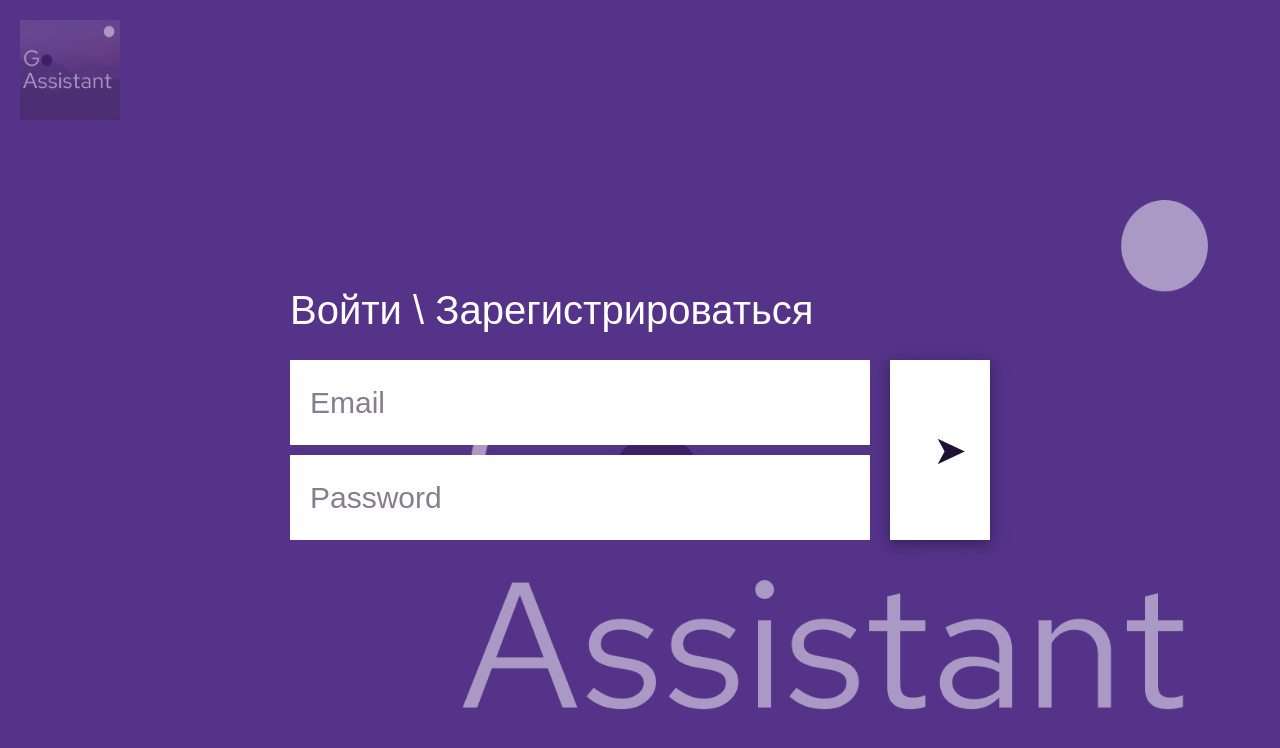
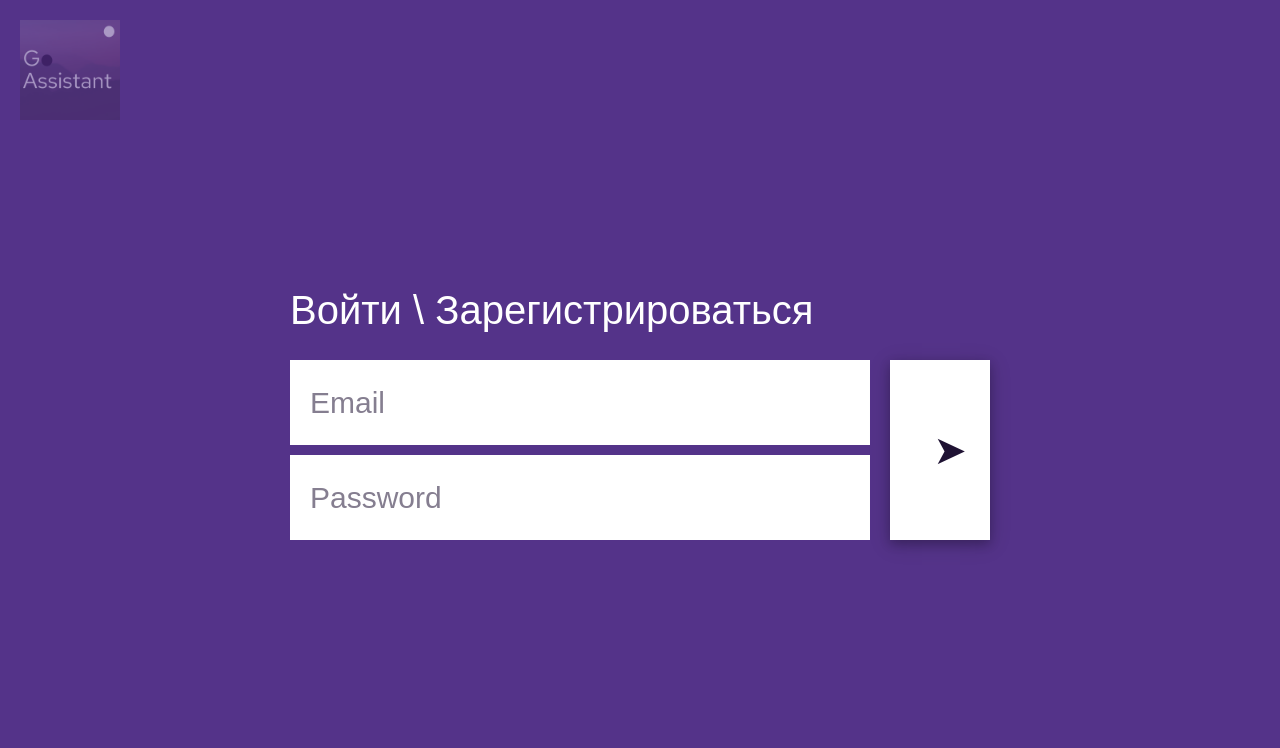
Before and after one commit to dudosyka/goAssistant, a Vue app: page /login in a window 1280 px wide. Shown: the top 748 px of the page. Built offline with nearby package versions, Linux system fonts and the light colour scheme.

Commit message:
;lszfhjv;ksdfjnh

```diff
--- a/src/assets/styles/side.css
+++ b/src/assets/styles/side.css
@@ -77,3 +77,16 @@
 #recommendedHelpersLabel {
   white-space: nowrap;
 }
+.w3-purple {
+  background: #1f1233  !important;
+  padding: 15px !important;
+}
+#modalHeader {
+  margin: none !important;
+}
+.w3-container {
+  font-size: 20px;
+}
+.w3-modal {
+  background:hsla(287, 100%, 9%, 0.5) !important;
+}
--- a/src/assets/styles/style.css
+++ b/src/assets/styles/style.css
@@ -2,10 +2,10 @@ body {
   margin: 0;
   font-family: sans-serif;
   background-color: #543389 !important;
-  background-image: url('../../assets/logo-bg.png'), url('../../assets/logo.png') !important;
+  background-image: url('../../assets/logo-bg.png') !important;
   background-repeat: no-repeat !important;
-  background-size: 100px, 60% !important;
-  background-position: left 20px top 20px, left 90% top 25vh !important;
+  background-size: 100px !important;
+  background-position: left 20px top 20px !important;
 }
 html {
   overflow: hidden;
@@ -329,9 +329,9 @@ html {
   display: grid;
   grid-template-columns: 1fr 700px 1fr;
   grid-gap: 100px;
-  backdrop-filter: blur(10px);
   width: 100vw;
   padding: 70px;
+  padding-bottom: ;
 }
 .form_title {
   font-size: 40px;
```
Also changed, not shown: src/assets/logo.png.
